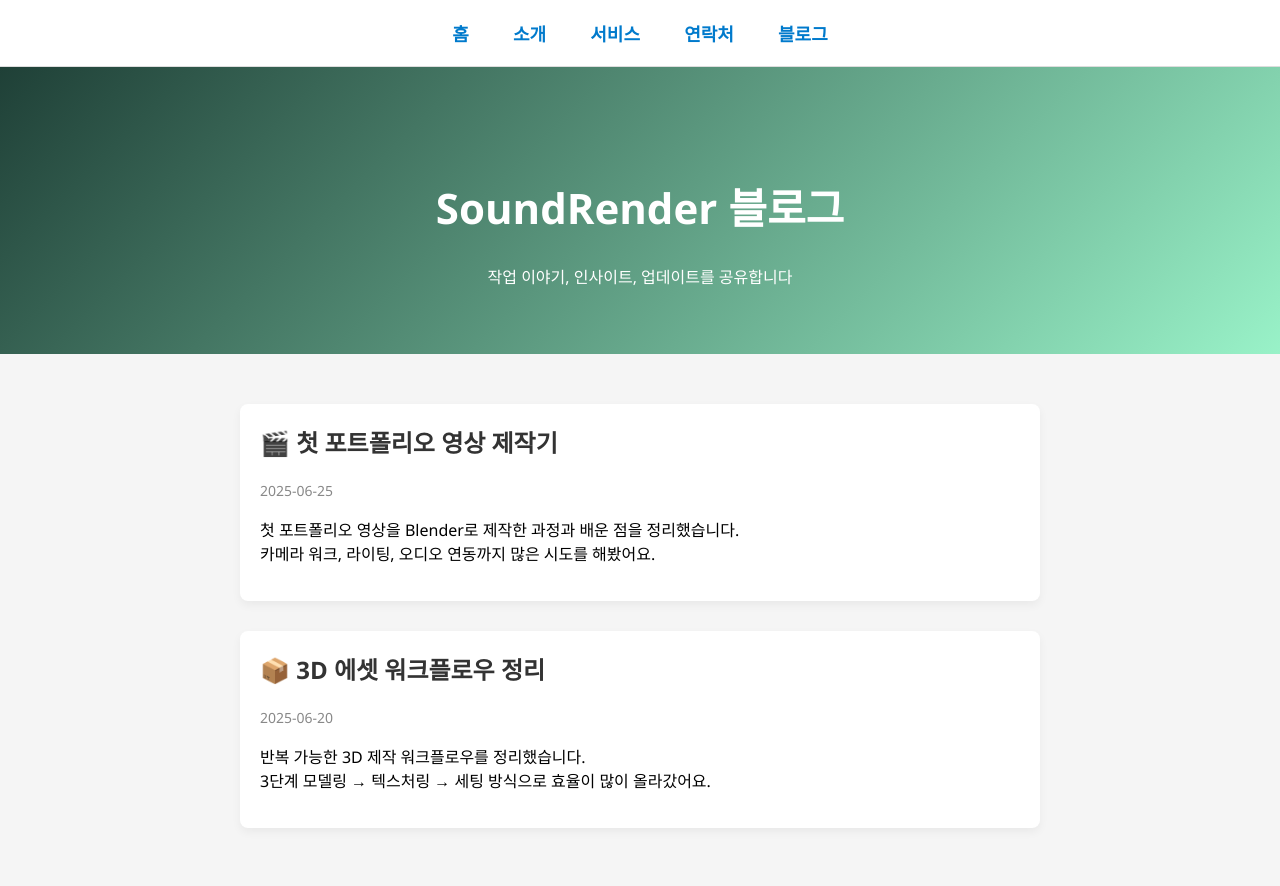
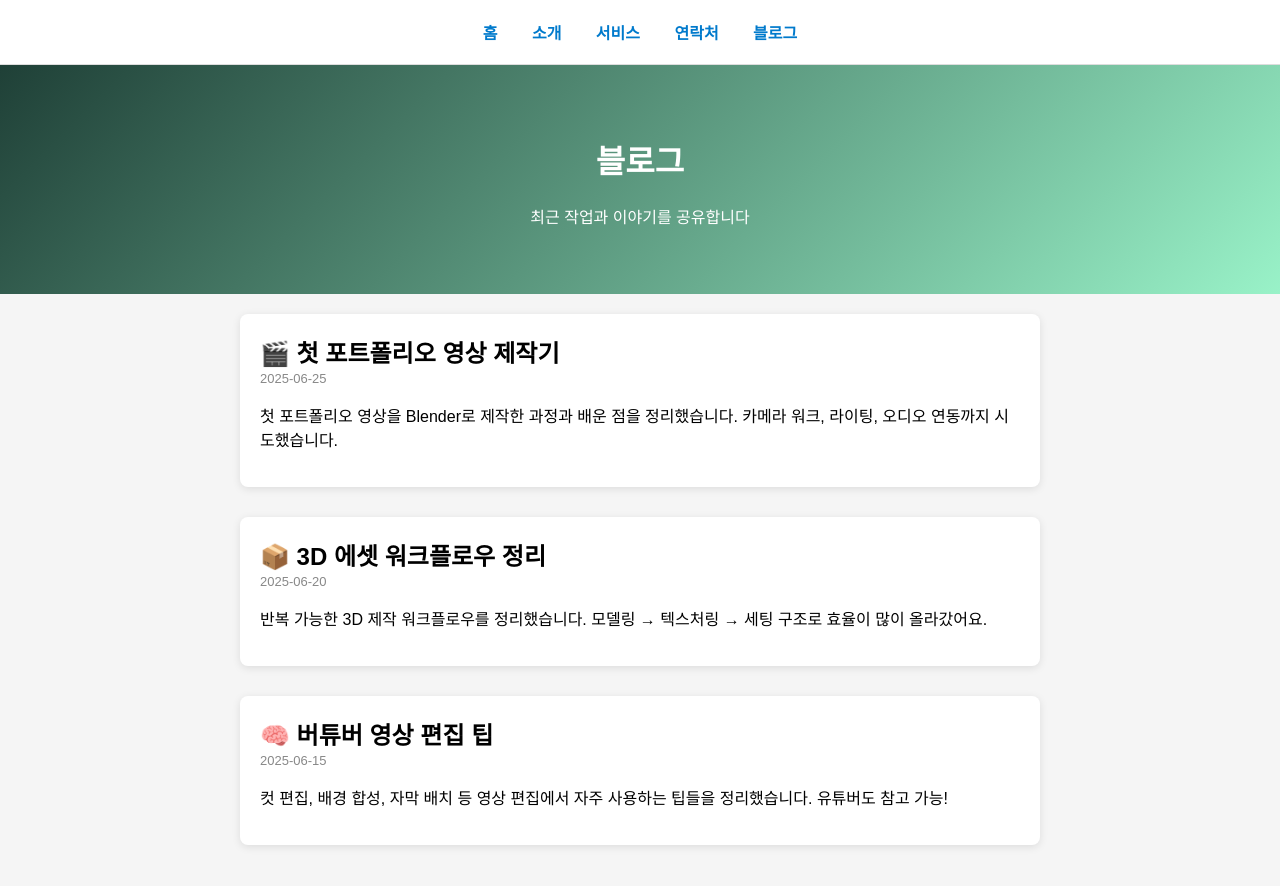
Before and after one commit to codings918/myhomepage, a plain HTML site: page blog.html in a window 1280 px wide. Drawn offline with Linux system fonts and the light colour scheme.

Commit message:
블로그 글 자동 출력 기능 추가

```diff
--- a/blog.html
+++ b/blog.html
@@ -3,57 +3,50 @@
 <head>
   <meta charset="UTF-8" />
   <meta name="viewport" content="width=device-width, initial-scale=1.0" />
-  <title>블로그 | SoundRender</title>
+  <title>블로그</title>
   <style>
     body {
-      font-family: 'Segoe UI', sans-serif;
-      background-color: #f5f5f5;
+      font-family: sans-serif;
+      background: #f5f5f5;
       margin: 0;
-      text-align: center;
+      padding: 0;
     }
     nav {
-      background-color: #ffffff;
+      background: white;
       padding: 20px;
+      text-align: center;
       border-bottom: 1px solid #ddd;
-      position: sticky;
-      top: 0;
-      z-index: 100;
     }
     nav a {
-      margin: 0 20px;
+      margin: 0 15px;
       text-decoration: none;
       color: #007acc;
       font-weight: bold;
-      font-size: 18px;
     }
     header {
+      padding: 50px;
       background: linear-gradient(135deg, #1f4037, #99f2c8);
       color: white;
-      padding: 80px 20px 50px;
-    }
-    header h1 {
-      font-size: 42px;
+      text-align: center;
     }
     .blog-container {
       max-width: 800px;
-      margin: 50px auto;
-      padding: 0 20px;
-      text-align: left;
+      margin: auto;
+      padding: 20px;
     }
     .post {
       background: white;
-      border-radius: 8px;
       padding: 20px;
       margin-bottom: 30px;
-      box-shadow: 0 4px 10px rgba(0,0,0,0.05);
+      border-radius: 8px;
+      box-shadow: 0 2px 8px rgba(0,0,0,0.1);
     }
     .post h2 {
-      margin-top: 0;
-      color: #333;
+      margin: 0;
     }
     .post time {
+      font-size: 13px;
       color: #888;
-      font-size: 14px;
     }
   </style>
 </head>
@@ -68,29 +61,46 @@
   </nav>
 
   <header>
-    <h1>SoundRender 블로그</h1>
-    <p>작업 이야기, 인사이트, 업데이트를 공유합니다</p>
+    <h1>블로그</h1>
+    <p>최근 작업과 이야기를 공유합니다</p>
   </header>
 
-  <div class="blog-container">
-    <div class="post">
-      <h2>🎬 첫 포트폴리오 영상 제작기</h2>
-      <time>2025-06-25</time>
-      <p>
-        첫 포트폴리오 영상을 Blender로 제작한 과정과 배운 점을 정리했습니다.<br />
-        카메라 워크, 라이팅, 오디오 연동까지 많은 시도를 해봤어요.
-      </p>
-    </div>
+  <div class="blog-container" id="blog-container">
+    <!-- JS가 글들을 자동으로 여기에 넣음 -->
+  </div>
 
-    <div class="post">
-      <h2>📦 3D 에셋 워크플로우 정리</h2>
-      <time>2025-06-20</time>
-      <p>
-        반복 가능한 3D 제작 워크플로우를 정리했습니다.<br />
-        3단계 모델링 → 텍스처링 → 세팅 방식으로 효율이 많이 올라갔어요.
-      </p>
-    </div>
-  </div>
+  <script>
+    const posts = [
+      {
+        title: "🎬 첫 포트폴리오 영상 제작기",
+        date: "2025-06-25",
+        content: "첫 포트폴리오 영상을 Blender로 제작한 과정과 배운 점을 정리했습니다. 카메라 워크, 라이팅, 오디오 연동까지 시도했습니다."
+      },
+      {
+        title: "📦 3D 에셋 워크플로우 정리",
+        date: "2025-06-20",
+        content: "반복 가능한 3D 제작 워크플로우를 정리했습니다. 모델링 → 텍스처링 → 세팅 구조로 효율이 많이 올라갔어요."
+      },
+      {
+        title: "🧠 버튜버 영상 편집 팁",
+        date: "2025-06-15",
+        content: "컷 편집, 배경 합성, 자막 배치 등 영상 편집에서 자주 사용하는 팁들을 정리했습니다. 유튜버도 참고 가능!"
+      }
+    ];
+
+    const container = document.getElementById("blog-container");
+
+    posts.forEach(post => {
+      const div = document.createElement("div");
+      div.className = "post";
+      div.innerHTML = `
+        <h2>${post.title}</h2>
+        <time>${post.date}</time>
+        <p>${post.content}</p>
+      `;
+      container.appendChild(div);
+    });
+  </script>
 
 </body>
 </html>
```
